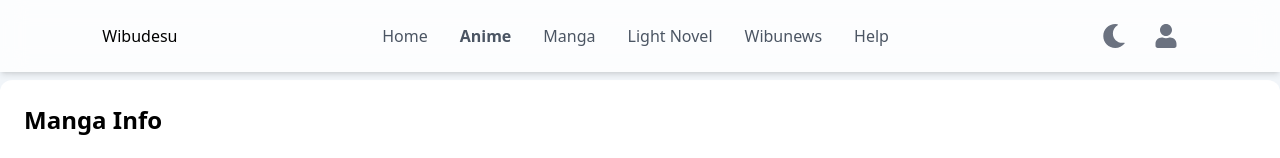
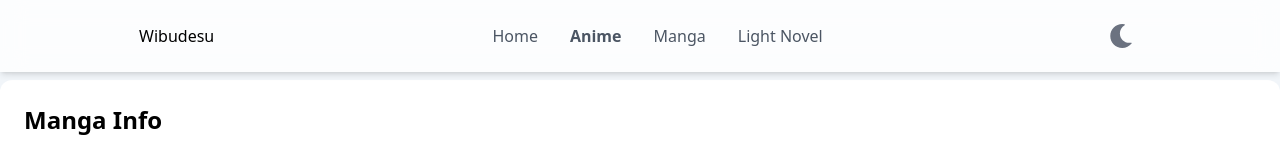
Before and after one commit to riiamri23/wibudesu2, a React (Create React App) app: page /manga/info/1 in a window 1280 px wide. Shown: the top 158 px of the page. Built offline with nearby package versions, Linux system fonts and the light colour scheme; no server answers.

Commit message:
remark temporary

```diff
--- a/src/components/navbar/Index.js
+++ b/src/components/navbar/Index.js
@@ -51,7 +51,7 @@ const Navbar = () => {
                         Light Novel
                     </Link>
 
-                    <a className="flex text-gray-600 hover:text-blue-500
+                    {/* <a className="flex text-gray-600 hover:text-blue-500
                         cursor-pointer transition-colors duration-300" href="/">
                         Wibunews
                     </a>
@@ -59,7 +59,7 @@ const Navbar = () => {
                     <a className="flex text-gray-600 hover:text-blue-500
                         cursor-pointer transition-colors duration-300" href="/">
                         Help
-                    </a>
+                    </a> */}
                 </div>
 
                 <div className="flex items-center space-x-5">
@@ -74,7 +74,7 @@ const Navbar = () => {
                         Login
                     </a> */}
                     <ToggleDarkLight />
-                    <FaUser className="text-gray-500 dark:text-gray-400 text-2xl cursor-pointer" onClick={handleDropDown}/>
+                    {/* <FaUser className="text-gray-500 dark:text-gray-400 text-2xl cursor-pointer" onClick={handleDropDown}/>
 
                     <div className={ (dropDownUser ? "" : "hidden" ) + " absolute right-10 z-10 mt-2 w-56 origin-top-right rounded-md bg-white shadow-lg ring-1 ring-black ring-opacity-5 focus:outline-none top-12"} role="menu" aria-orientation="vertical" aria-labelledby="menu-button" tabIndex="-1">
                         <div className="py-1" role="none">
@@ -83,7 +83,7 @@ const Navbar = () => {
                             <button type="submit" className="text-gray-700 block w-full px-4 py-2 text-left text-sm" role="menuitem" tabIndex="-1" id="menu-item-3">Sign out</button>
                         </form>
                         </div>
-                    </div>
+                    </div> */}
                     <div className="md:hidden flex items-center">
                         <button className="outline-none mobile-menu-button" onClick={handleToggle}>
                             <svg
```
